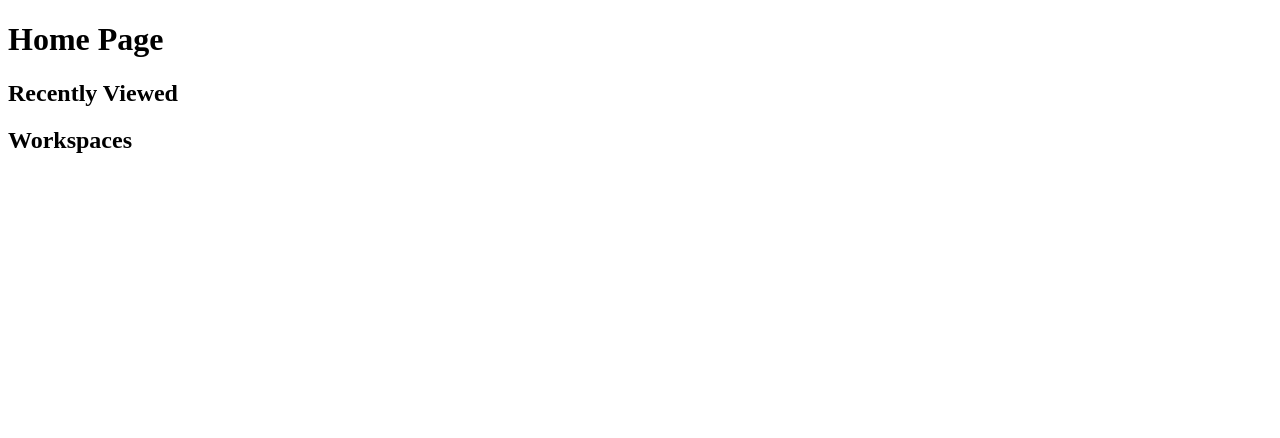
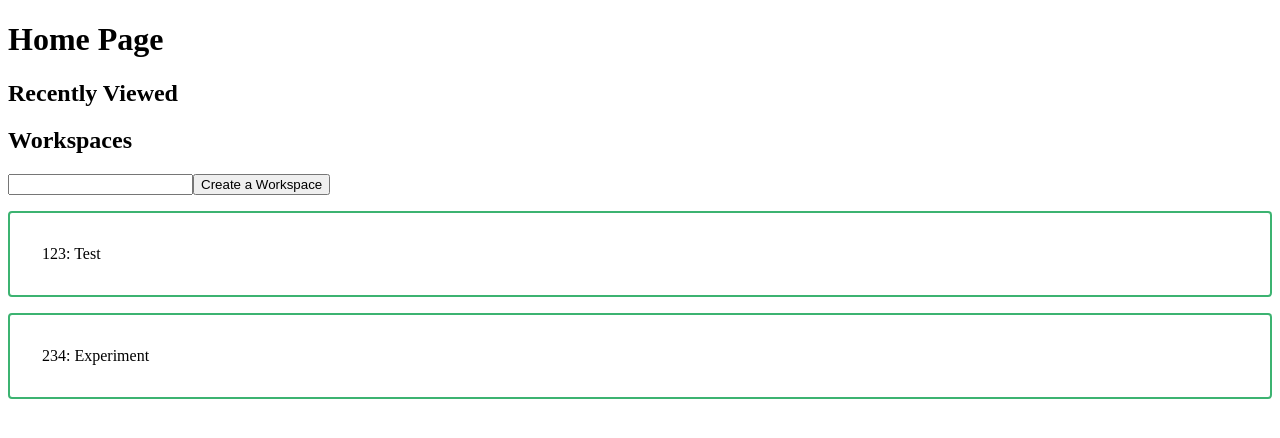
Before and after one commit to ajbates93/nuxt-trello-mvp, a Nuxt app: page / in a window 1280 px wide. Shown: the top 438 px of the page. Built offline with nearby package versions, Linux system fonts and the light colour scheme.

Commit message:
feature: add ability for users to create workspace card

```diff
--- a/package.json
+++ b/package.json
@@ -8,5 +8,8 @@
   },
   "devDependencies": {
     "nuxt": "3.0.0-rc.1"
+  },
+  "dependencies": {
+    "less": "^4.1.2"
   }
 }
--- a/pages/index.vue
+++ b/pages/index.vue
@@ -1,13 +1,43 @@
 <script setup>
+  const newWorkspaceName = ref('')
+  const workspaceList = ref([
+    { id: 123, name: 'Test' },
+    { id: 234, name: 'Experiment' }
+  ])
+  const createWorkspace = () => {
+    const randomId = Math.floor(Math.random() * 100)
 
+    workspaceList.value.push({
+      id: randomId,
+      name: newWorkspaceName
+    })
+  }
 </script>
 
 <template>
   <h1>Home Page</h1>
   <h2>Recently Viewed</h2>
   <h2>Workspaces</h2>
+  <input type="text" v-model="newWorkspaceName" />
+  <button @click="createWorkspace">Create a Workspace</button>
+  <ul class="workspace-list">
+    <li v-for="workspace in workspaceList" :key="workspace.id"
+      class="workspace-card">
+      {{ workspace.id }}: {{ workspace.name }}
+    </li>
+  </ul>
 </template>
 
 <style lang="less">
-
+.workspace-card {
+  display: block;
+  border: 2px solid mediumseagreen;
+  border-radius: 4px;
+  padding: 2rem;
+  margin-bottom: 1rem;
+}
+.workspace-list {
+  margin-left: 0;
+  padding-left: 0;
+}
 </style>
```
Also changed, not shown: 1 other file (tests, documents, lock files or other folders).
